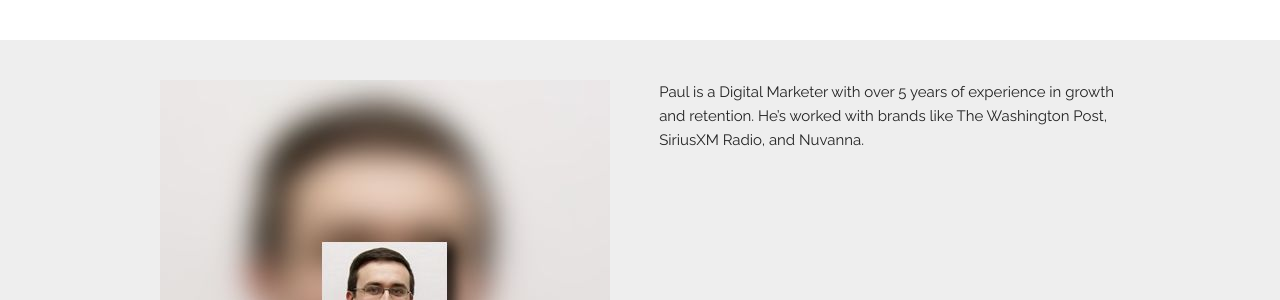
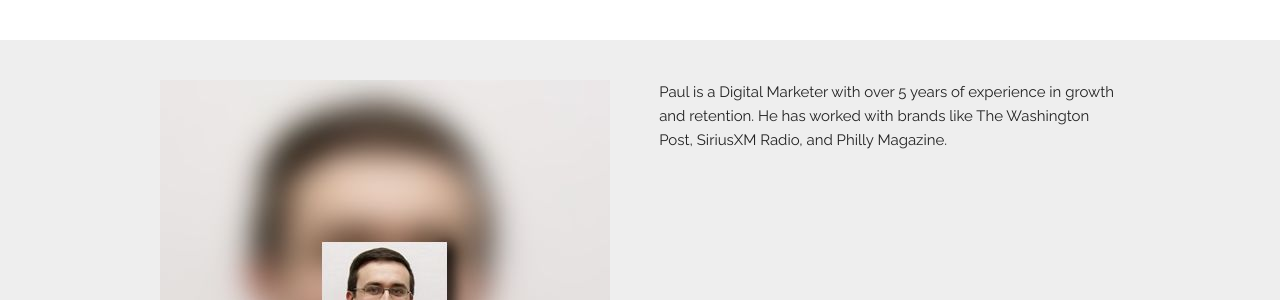
Before and after one commit to dLopreiato/lopreiato.family, a Jekyll site: the page built from _profiles/paul.md, in a window 1280 px wide and 1015 px high. Shown: the part 152-452 px from the top of the window. Built offline with Jekyll 4.4.1, drawn with Linux system fonts in a browser that asks for light colours.

Commit message:
Update Paul's job description

```diff
--- a/_profiles/paul.md
+++ b/_profiles/paul.md
@@ -2,7 +2,7 @@
 fullname: Paul Lopreiato
 shortname: Paul
 portrait: portrait_paul.jpg
-blurb: Digital Marketing VP at Nuvanna
+blurb: Audience Marketing Manager at Philadelphia Magazine
 links:
 - location: https://www.linkedin.com/in/paullopreiato/
   icon: ico_linkedin.svg
@@ -10,4 +10,4 @@
   icon: ico_wordpress.svg
 ---
 
-Paul is a Digital Marketer with over 5 years of experience in growth and retention. He's worked with brands like The Washington Post, SiriusXM Radio, and Nuvanna.
+Paul is a Digital Marketer with over 5 years of experience in growth and retention. He has worked with brands like The Washington Post, SiriusXM Radio, and Philly Magazine.
```
